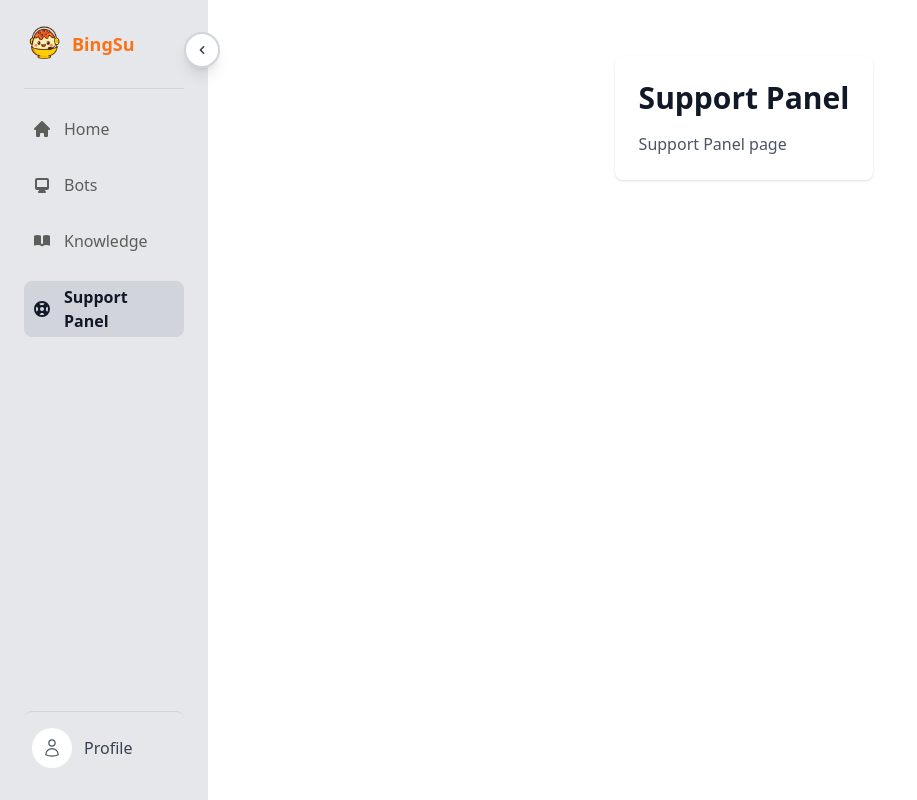
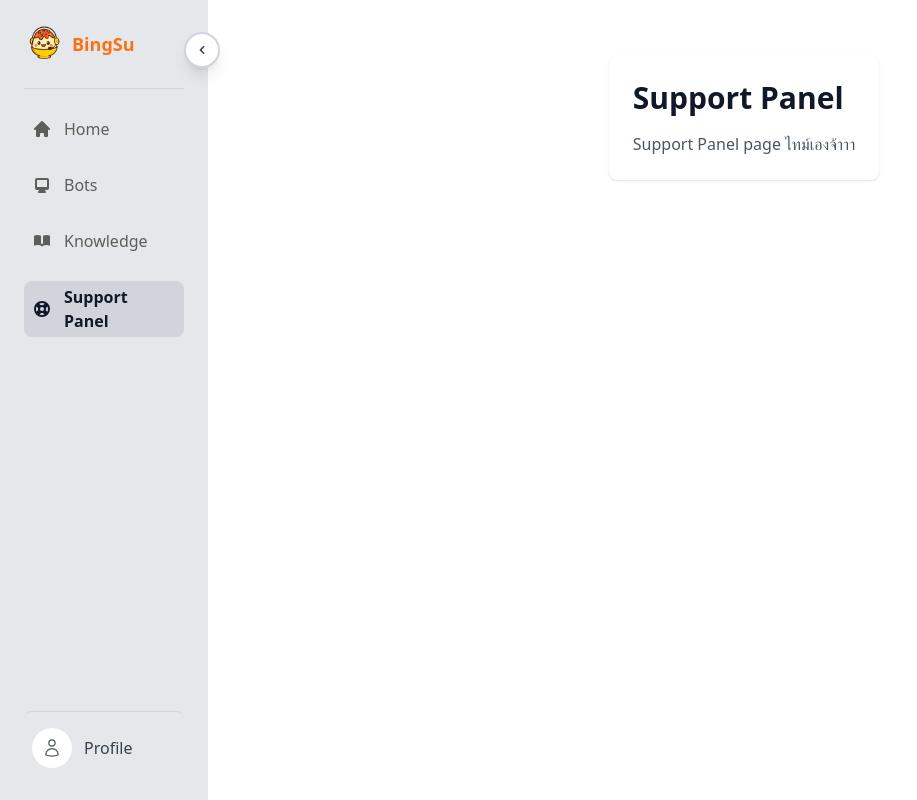
Before and after one commit to rewa1437/bingsu_plus, a React (Create React App) app in the folder Frontend/Supportadmin/: page /support-panel in a window 1280 px wide. Shown: the whole page, without its empty margins (0-917 px from the left). Built offline with nearby package versions, Linux system fonts and the light colour scheme; the HTML template or start-up script is replaced by a standard one.

Commit message:
TEST COMMIT

```diff
--- a/Frontend/Supportadmin/src/pages/SupportPanel.js
+++ b/Frontend/Supportadmin/src/pages/SupportPanel.js
@@ -6,7 +6,7 @@ function SupportPanel() {
       <div className="bg-white shadow rounded-lg p-6">
         <h1 className="text-3xl font-bold text-gray-900 mb-4">Support Panel</h1>
         <p className="text-gray-600">
-          Support Panel page
+          Support Panel page ไทม์เองจ้าาา
         </p>
       </div>
     </div>
```
